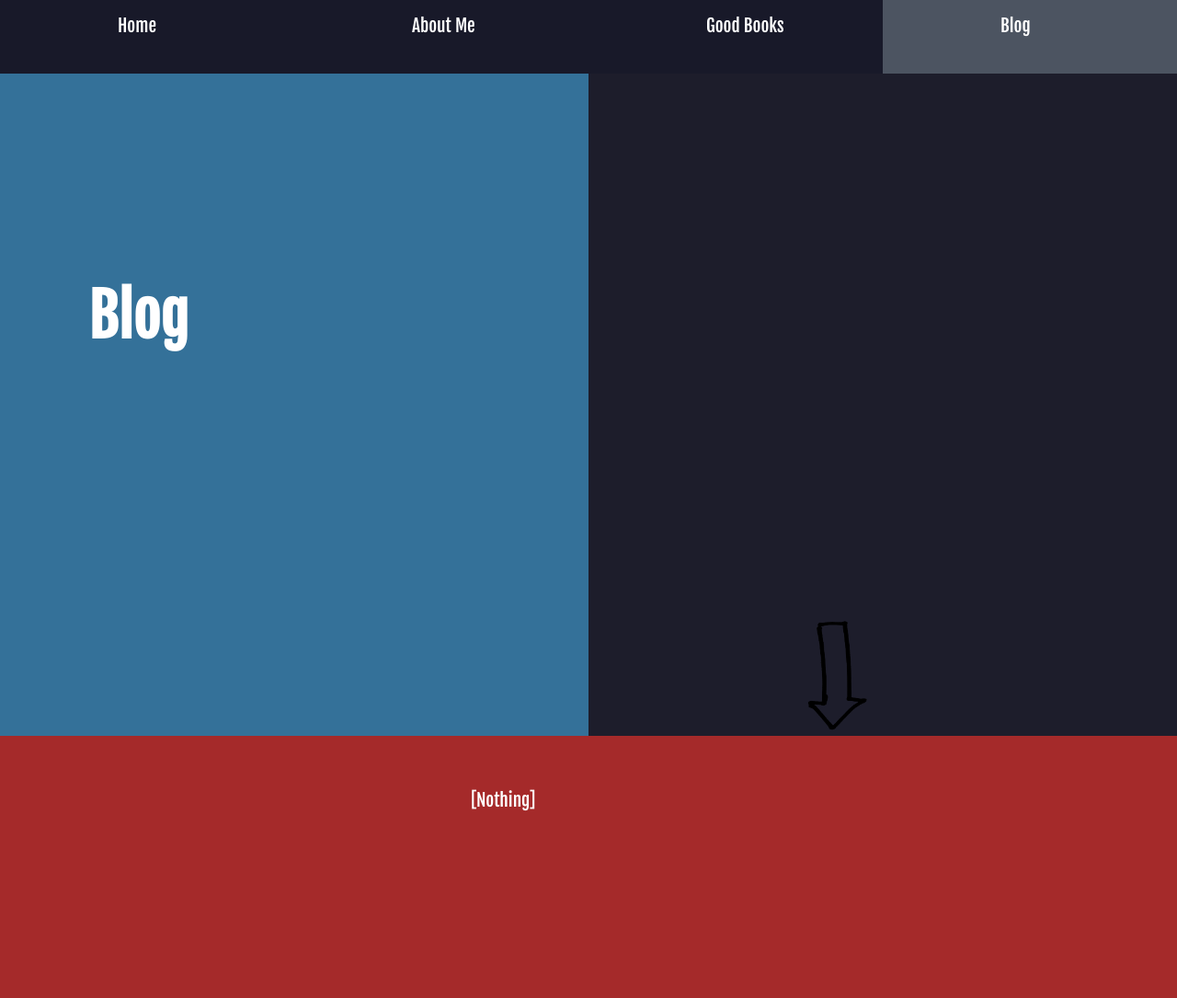
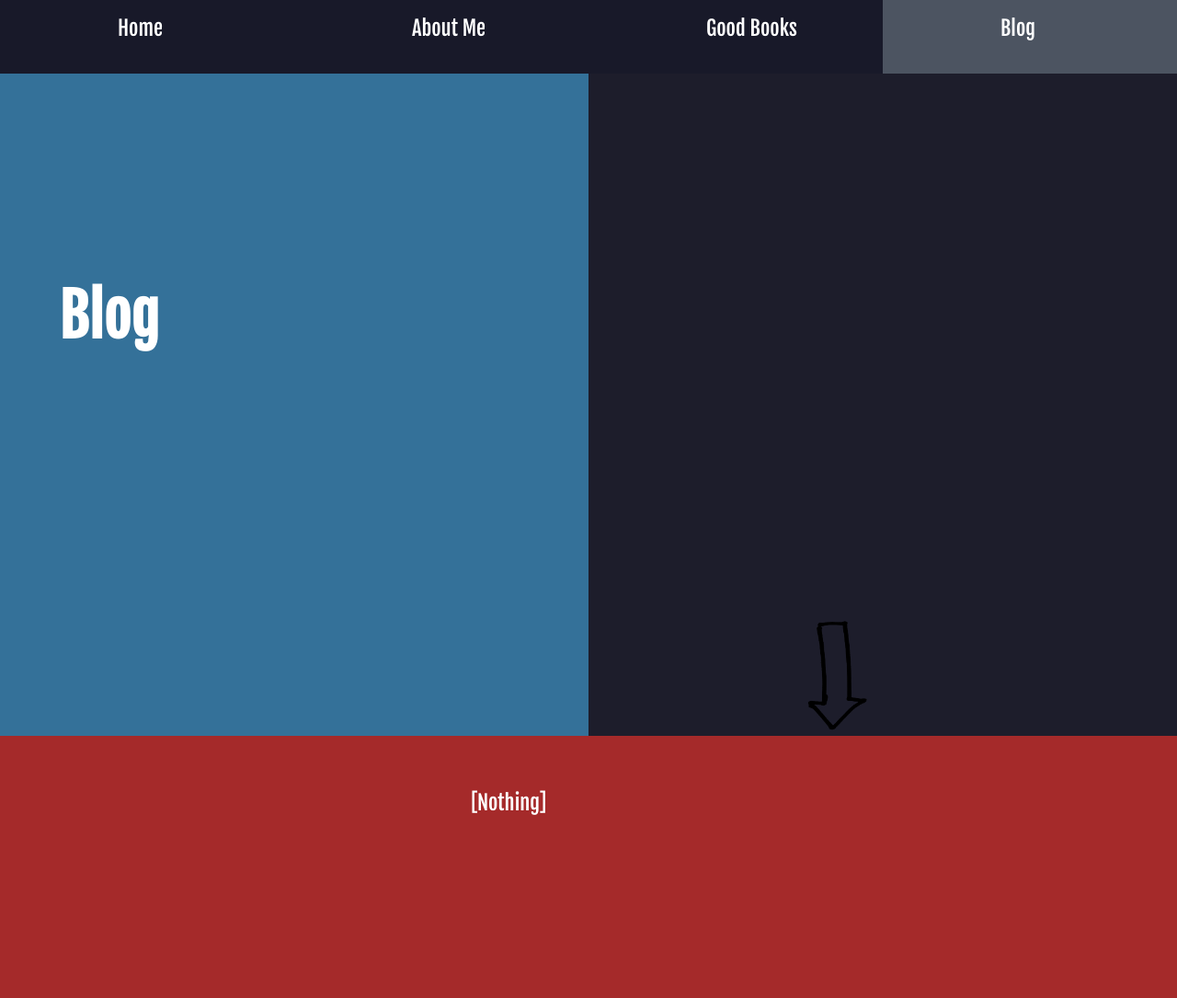
Before and after one commit to Actually-Nothing/Actually-Nothing.github.io, a PHP site: page /Blog.html in a window 1280 px wide. Shown: the top 1085 px of the page at 92% size. Run offline with PHP 8.4, Linux system fonts and the light colour scheme.

Commit message:
Update 1
Kein bock

```diff
--- a/Blog.html
+++ b/Blog.html
@@ -61,6 +61,7 @@
     }
 
     .BlogDiv{
+        background-color: var(--idk-color);
         height: auto;
         width: 100%;
         position: absolute;
--- a/style.css
+++ b/style.css
@@ -62,7 +62,6 @@ a{
     position: absolute;
     left: 40%;
     top: 20%;
-    font-size: 120%;
 }
 
 .Home{
@@ -115,8 +114,64 @@ a:hover{
     font-weight: 400;
     font-size: 200%;
     position: absolute;
-    left: 15%;
+    left: 10%;
     top: 25%;
 }
 
-/*Pictures*/
+/*Media shit*/
+
+/*CSS 2000px XXXL*/
+
+@media screen and (min-width: 2000px) {
+    a{
+        font-size: 240%;
+    }
+}
+
+/*CSS 1440px XXL*/
+
+@media screen and (min-width: 1440px) {
+    a{
+        font-size: 140%;
+    }
+}
+
+/*CSS 1200px XL*/
+
+@media screen and (min-width: 1200px) {
+
+    a{
+        font-size: 120%;
+    }
+
+}
+
+/*CSS 992px lg*/
+
+@media screen and (min-width: 992px) {
+
+    a{
+        font-size: 110%;
+    }
+
+}
+
+/*CSS 768px lg*/
+
+@media screen and (min-width: 768px) {
+
+    a{
+        font-size: 140%;
+    }
+
+}
+
+/*CSS 576px lg*/
+
+@media screen and (max-width: 576px) {
+
+    a{
+        font-size: 100%;
+    }
+
+}
```
